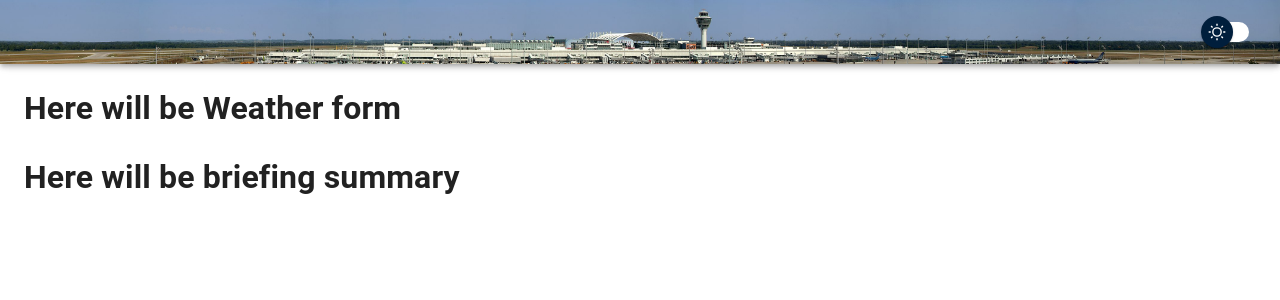
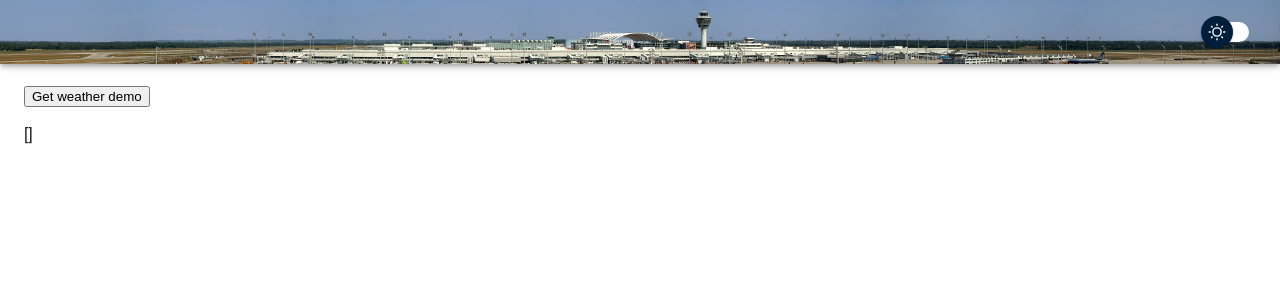
Before and after one commit to Kuchto47/ibl-weather-aviation, a React (Vite) app: page / in a window 1280 px wide. Shown: the top 300 px of the page. Built offline with nearby package versions, Linux system fonts and the light colour scheme.

Commit message:
implement base functionality

```diff
--- a/src/app/weather_briefing/components/Briefing.tsx
+++ b/src/app/weather_briefing/components/Briefing.tsx
@@ -1,11 +1,19 @@
+import { useState } from 'react';
 import { BriefingSummary } from './BriefingSummary';
 import { Form } from './Form';
+import { BriefingDataArray } from '../model/BriefingData';
 
 export const Briefing = () => {
+    const [briefingData, setBriefingData] = useState<BriefingDataArray>([]);
+
+    const onBriefingDataReceive = (data: BriefingDataArray) => {
+        setBriefingData(data);
+    };
+
     return (
         <>
-            <Form />
-            <BriefingSummary />
+            <Form onBriefingReceived={onBriefingDataReceive} />
+            <BriefingSummary briefingData={briefingData} />
         </>
     );
 };
--- a/src/app/weather_briefing/components/BriefingSummary.tsx
+++ b/src/app/weather_briefing/components/BriefingSummary.tsx
@@ -1,3 +1,10 @@
-export const BriefingSummary = () => {
-    return <h1>Here will be briefing summary</h1>;
+import { PropsWithChildren } from 'react';
+import { BriefingDataArray } from '../model/BriefingData';
+
+interface Props {
+    briefingData: BriefingDataArray;
+}
+
+export const BriefingSummary = (props: PropsWithChildren<Props>) => {
+    return <p>{JSON.stringify(props.briefingData)}</p>;
 };
--- a/src/app/weather_briefing/components/Form.tsx
+++ b/src/app/weather_briefing/components/Form.tsx
@@ -1,3 +1,23 @@
-export const Form = () => {
-    return <h1>Here will be Weather form</h1>;
+import { PropsWithChildren } from 'react';
+import { useFetchWeatherData } from '../hooks/useFetchWeatherData';
+import { WeatherQuery } from '../model/WeatherQuery';
+import { BriefingDataArray } from '../model/BriefingData';
+
+interface Props {
+    onBriefingReceived: (briefing: BriefingDataArray) => void;
+}
+
+export const Form = (props: PropsWithChildren<Props>) => {
+    const fetchData = useFetchWeatherData();
+
+    const getWeatherBriefing = async () => {
+        const query: WeatherQuery = {
+            reportTypes: ['METAR', 'TAF_LONGTAF'],
+            countries: ['SQ'],
+            stations: ['LKPR', 'EGLL']
+        };
+        props.onBriefingReceived(await fetchData(query));
+    };
+
+    return <button onClick={getWeatherBriefing}>Get weather demo</button>;
 };
--- a/src/app/weather_briefing/hooks/useFetchWeatherData.ts
+++ b/src/app/weather_briefing/hooks/useFetchWeatherData.ts
@@ -7,8 +7,6 @@ import { BriefingDataArray } from '../model/BriefingData';
 export const useFetchWeatherData = () => {
     return useCallback(async (query: WeatherQuery): Promise<BriefingDataArray> => {
         const result = await weatherBriefingService.getWeatherBriefing(query);
-        return result
-            ? mapResponseDtoToBriefingData(result)
-            : [];
+        return result ? mapResponseDtoToBriefingData(result) : [];
     }, []);
 };
```
